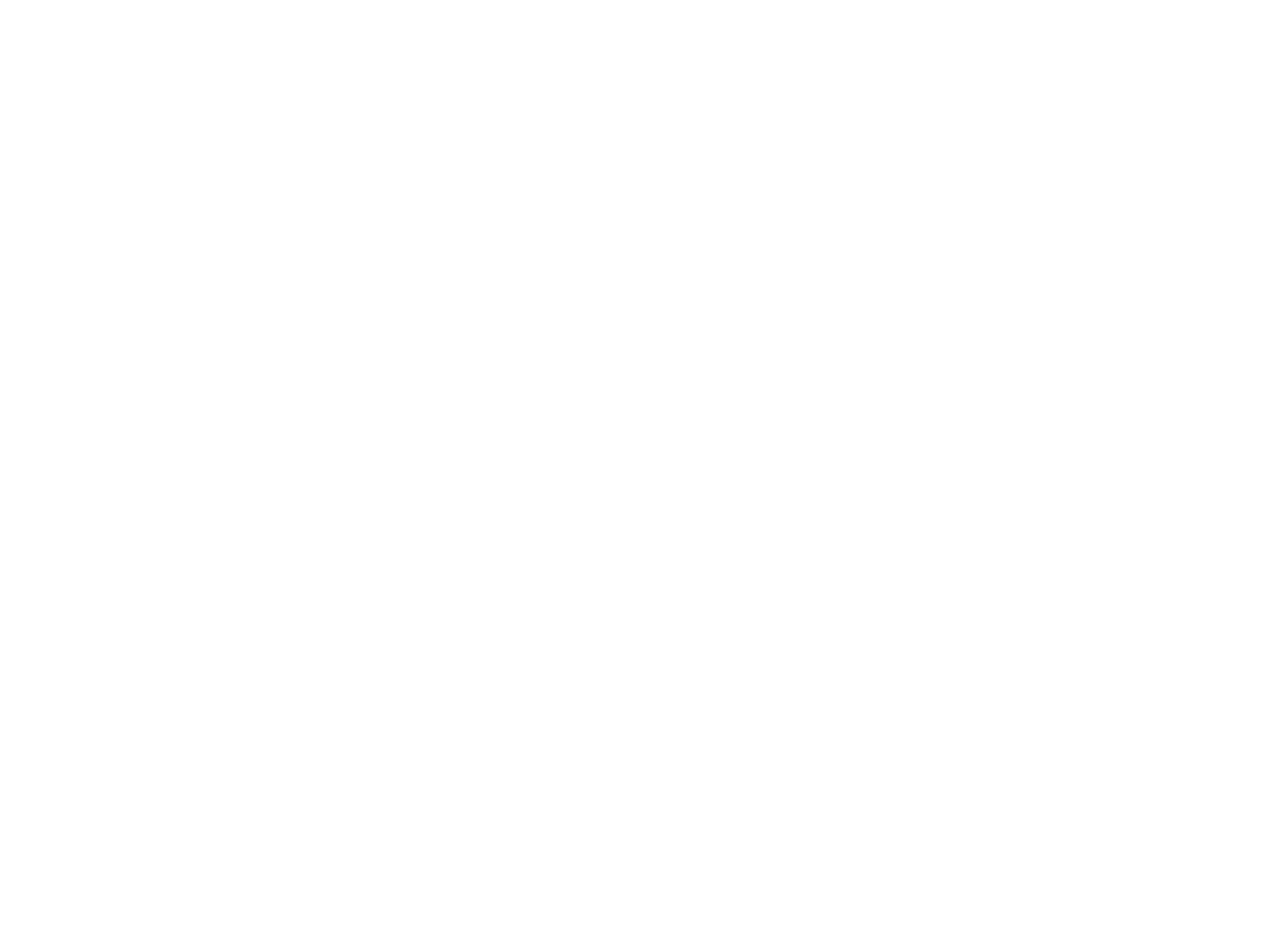
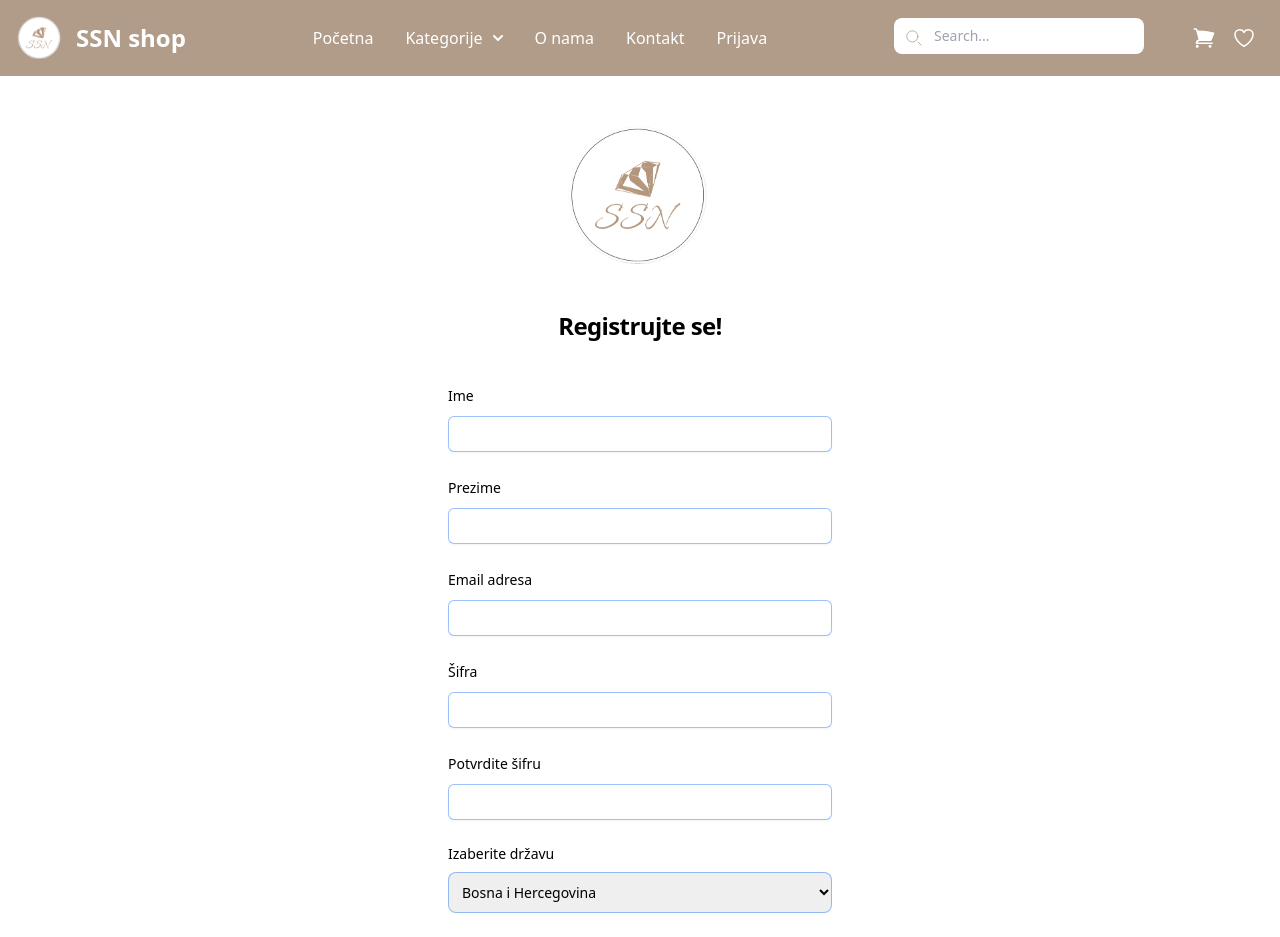
Before and after one commit to inedzma/SSN, a React (Create React App) app: page /registracija in a window 1280 px wide. Before the commit this address had no page. Shown: the top 937 px of the page. Before the commit the page ends 800 px from the top, so only its background shows below. Built offline with nearby package versions, Linux system fonts and the light colour scheme.

Commit message:
Registracija

```diff
--- a/src/App.js
+++ b/src/App.js
@@ -5,6 +5,7 @@
 import {Pocetna} from "./pages/Pocetna";
 import {Kategorije} from "./pages/Kategorije";
 import {Prijava} from "./pages/Prijava";
+import {Registracija} from "./pages/Registracija";
 
 
 
@@ -16,6 +17,7 @@
                       <Route index element={<Pocetna />} />
                       <Route path="product-list" element={<Kategorije />} />
                       <Route path="prijava" element={<Prijava />} />
+                      <Route path="registracija" element={<Registracija />} />
                       {/*<Route path="*" element={<NoPage />} />*/}
               </Routes>
           </BrowserRouter>
--- a/src/pages/Pocetna.js
+++ b/src/pages/Pocetna.js
@@ -30,7 +30,7 @@
             <div className="bg-gray-100">
             <div className="mx-auto max-w-7xl px-4 sm:px-6 lg:px-8">
             <div className="mx-auto max-w-2xl py-16 sm:py-24 lg:max-w-none lg:py-32">
-            <h2 className="text-2xl font-bold text-gray-900">Collections</h2>
+            <h2 className="text-2xl font-bold text-gray-900">Kolekcije</h2>
 
             <div className="mt-6 space-y-12 lg:grid lg:grid-cols-3 lg:gap-x-6 lg:space-y-0">
         {callouts.map((callout) => (
--- a/src/pages/Prijava.js
+++ b/src/pages/Prijava.js
@@ -53,8 +53,8 @@
                             </div>
 
                         </div>
-                        <div className="text-sm left-4">
-                            <a href="#" className="font-semibold text-indigo-600 hover:text-indigo-500">
+                        <div className="text-sm flex justify-end items-center ">
+                            <a href="#" className="font-semibold text-indigo-600 hover:text-indigo-500 pr-3" >
                                 Zaboravili ste šifru?
                             </a>
                         </div>
@@ -66,6 +66,11 @@
                                 Prijavi se
                             </button>
                         </div>
+                         <div className="flex justify-center items-center text-sm ">
+                            <a href="/Registracija" className="font-semibold text-indigo-600 hover:text-indigo-500">
+                                Registrujte se
+                            </a>
+                        </div>
                     </form>
                 </div>
             </div>
--- /dev/null
+++ b/src/pages/Registracija.js
@@ -0,0 +1,141 @@
+import React from "react";
+import Layout from "../components/Layout";
+
+export const Registracija = () => {
+    return (
+        <Layout className="pt-30">
+
+<div className="flex min-h-full flex-1 flex-col justify-center px-6 py-12 lg:px-8">
+                <div className="sm:mx-auto sm:w-full sm:max-w-sm">
+                    <img
+                        className="mx-auto h-36 w-auto"
+                        src="ssn-logo.png"
+                        alt="Your Company"
+                    />
+                    <h2 className="mt-10 text-center text-2xl font-bold leading-9 tracking-tight text-gray-900">
+                        Registrujte se!
+                    </h2>
+                </div>
+
+                <div className="mt-10 sm:mx-auto sm:w-full sm:max-w-sm">
+                    <form className="space-y-6" action="#" method="POST">
+                    <div>
+                            <label htmlFor="ime" className="block text-sm font-medium leading-6 text-gray-900">
+                                Ime
+                            </label>
+                            <div className="mt-2">
+                                <input
+                                    id="ime"
+                                    name="ime"
+                                    type="name"
+                                    autoComplete="name"
+                                    required
+                                    className="pl-3 block w-full rounded-md border-0 py-1.5 text-gray-900 shadow-sm ring-1 ring-inset ring-gray-300 placeholder:text-gray-400 focus:ring-2 focus:ring-inset focus:ring-indigo-600 sm:text-sm sm:leading-6"
+                                />
+                            </div>
+                        </div>
+                        <div>
+                            <label htmlFor="prezime" className="block text-sm font-medium leading-6 text-gray-900">
+                                Prezime
+                            </label>
+                            <div className="mt-2">
+                                <input
+                                    id="prezime"
+                                    name="prezime"
+                                    type="prezime"
+                                    autoComplete="prezime"
+                                    required
+                                    className="pl-3 block w-full rounded-md border-0 py-1.5 text-gray-900 shadow-sm ring-1 ring-inset ring-gray-300 placeholder:text-gray-400 focus:ring-2 focus:ring-inset focus:ring-indigo-600 sm:text-sm sm:leading-6"
+                                />
+                            </div>
+                        </div>
+                        <div>
+                            <label htmlFor="email" className="block text-sm font-medium leading-6 text-gray-900">
+                                Email adresa
+                            </label>
+                            <div className="mt-2">
+                                <input
+                                    id="email"
+                                    name="email"
+                                    type="email"
+                                    autoComplete="email"
+                                    required
+                                    className="pl-3 block w-full rounded-md border-0 py-1.5 text-gray-900 shadow-sm ring-1 ring-inset ring-gray-300 placeholder:text-gray-400 focus:ring-2 focus:ring-inset focus:ring-indigo-600 sm:text-sm sm:leading-6"
+                                />
+                            </div>
+                        </div>
+
+                        <div>
+                            <div className="flex items-center justify-between">
+                                <label htmlFor="password" className="block text-sm font-medium leading-6 text-gray-900">
+                                    Šifra
+                                </label>
+                            </div>
+
+
+
+                            <div className="mt-2">
+                                <input
+                                    id="password"
+                                    name="password"
+                                    type="password"
+                                    autoComplete="current-password"
+                                    required
+                                    className="pl-3 block w-full rounded-md border-0 py-1.5 text-gray-900 shadow-sm ring-1 ring-inset ring-gray-300 placeholder:text-gray-400 focus:ring-2 focus:ring-inset focus:ring-indigo-600 sm:text-sm sm:leading-6"
+                                />
+                            </div>
+
+                        </div>
+                        <div>
+                            <div className="flex items-center justify-between">
+                                <label htmlFor="repeat-password" className="block text-sm font-medium leading-6 text-gray-900">
+                                    Potvrdite šifru
+                                </label>
+                            </div>
+
+
+
+                            <div className="mt-2">
+                                <input
+                                    id="repeat-password"
+                                    name="repeat-password"
+                                    type="password"
+                                    autoComplete="current-password"
+                                    required
+                                    className="pl-3 block w-full rounded-md border-0 py-1.5 text-gray-900 shadow-sm ring-1 ring-inset ring-gray-300 placeholder:text-gray-400 focus:ring-2 focus:ring-inset focus:ring-indigo-600 sm:text-sm sm:leading-6"
+                                />
+                            </div>
+
+                        </div>
+
+                        <form class="max-w-sm mx-auto">
+                              <label for="countries" class="block mb-2 text-sm font-medium text-gray-900 dark:text-white">Izaberite državu</label>
+                              <select id="countries" class="bg-gray-50 border-0 text-gray-900 text-sm rounded-lg ring-1 ring-inset ring-gray-300 focus:ring-2 focus:ring-inset focus:ring-indigo-600 block w-full p-2.5 dark:bg-gray-700 dark:ring-gray-600 dark:placeholder-gray-400 dark:text-white dark:focus:ring-indigo-600">
+                                <option>Bosna i Hercegovina</option>
+                                <option>Hrvatska</option>
+                                <option>Srbija</option>
+                                <option>Crna Gora</option>
+                              </select>
+                            </form>
+
+                        <div class="flex items-start mb-5">
+                          <div class="flex items-center h-5">
+                            <input id="terms" type="checkbox" value="" class="w-4 h-4 border border-gray-300 rounded bg-gray-50 focus:ring-3 focus:ring-blue-300 dark:bg-gray-700 dark:border-gray-600 dark:focus:ring-blue-600 dark:ring-offset-gray-800 dark:focus:ring-offset-gray-800" required />
+                          </div>
+                          <label for="terms" class="ms-2 text-sm font-medium text-gray-900 dark:text-gray-300">Slažem se sa <a href="#" class="text-blue-600 hover:underline dark:text-blue-500">uslovima</a></label>
+                        </div>
+                        <div>
+                            <button
+                                type="submit"
+                                className="flex w-full justify-center rounded-md bg-customColor2 px-3 py-1.5 text-lg font-semibold leading-6 text-white shadow-sm hover:bg-customColor3 focus-visible:outline focus-visible:outline-2 focus-visible:outline-offset-2 focus-visible:outline-indigo-600"
+                            >
+                                Registrujte se
+                            </button>
+                        </div>
+                    </form>
+                </div>
+            </div>
+
+        </Layout>
+    )
+}
```
